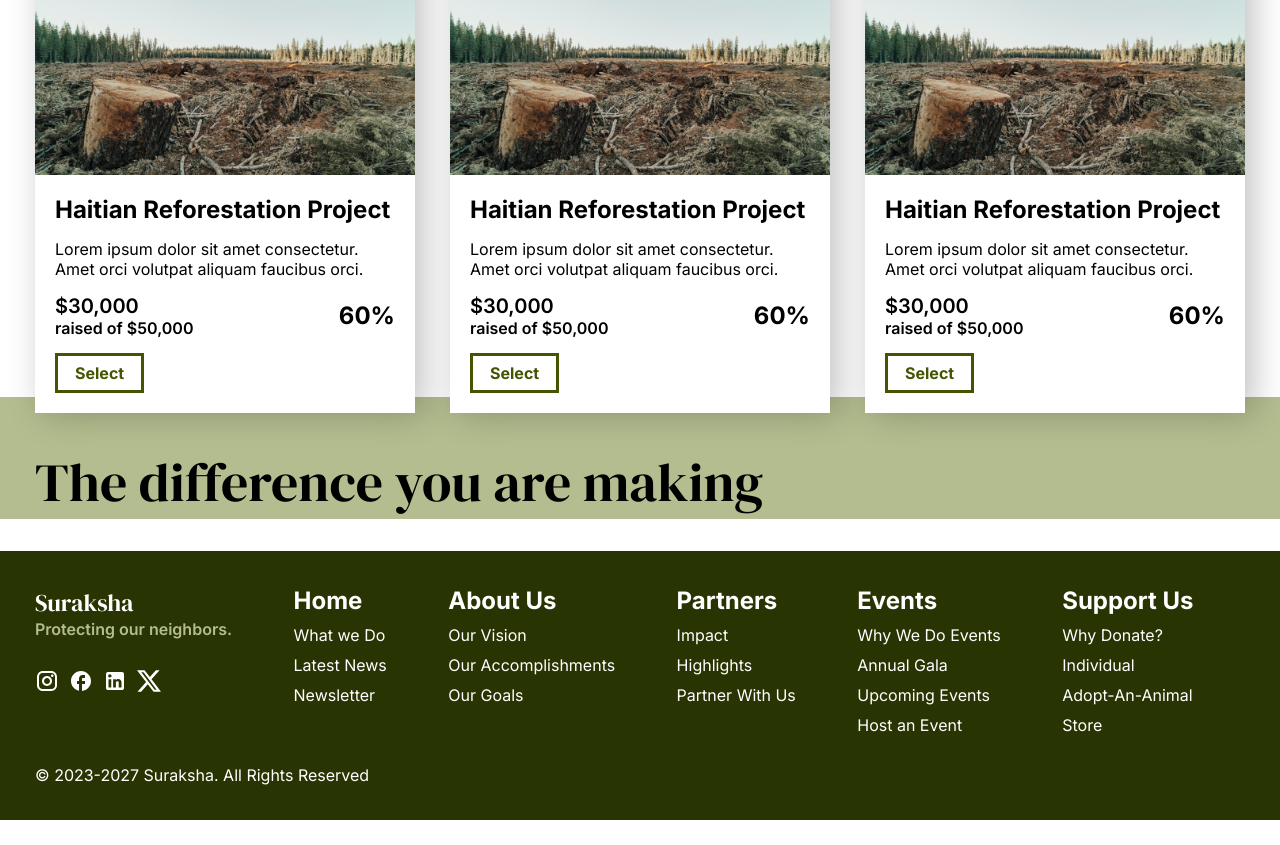
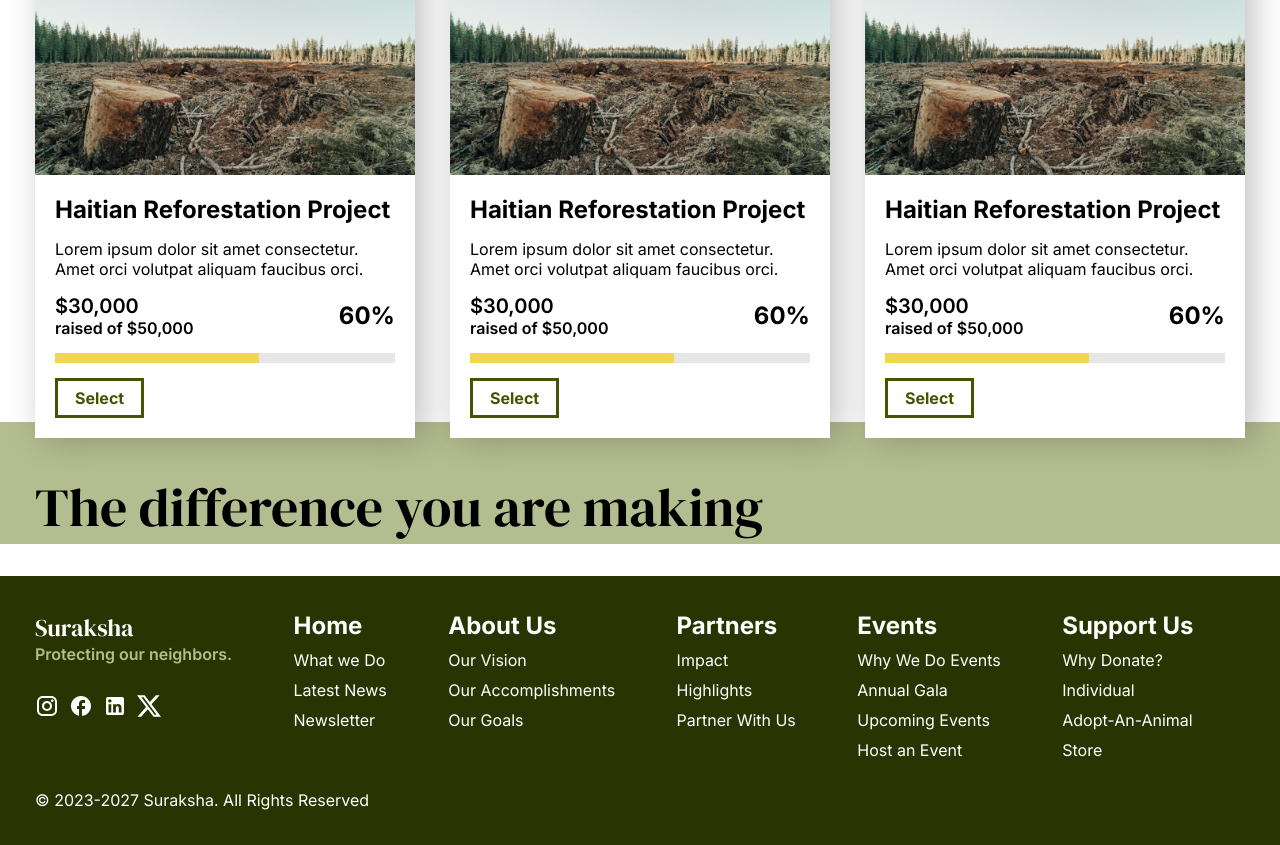
Before and after one commit to Achintya72/suraksha, a Next.js app: page /donate in a window 1280 px wide. Shown: the part 1307-2152 px from the top of the page. Before the commit the page ends 2127 px from the top, so only its background shows below. Built offline with nearby package versions, Linux system fonts and the light colour scheme.

Commit message:
Added Progress Bars to Program Cards

```diff
--- a/src/components/ProgramCards/index.jsx
+++ b/src/components/ProgramCards/index.jsx
@@ -19,6 +19,9 @@ export default function ProgramCard({ image, alt, title, desc, raised=30000, tar
                     </div>
                     <h6>{Math.round((raised / target) * 100)  + "%"}</h6>
                 </div>
+                <div className={styles.progressBg}>
+                    <div className={styles.progress} style={{ width: `${raised * 100 / target}%`}} />
+                </div>
                 <Button>Select</Button>
             </div>
         </div>
--- a/src/components/ProgramCards/program.module.css
+++ b/src/components/ProgramCards/program.module.css
@@ -28,3 +28,18 @@
     align-items: center;
     justify-content: space-between;
 }
+
+.progressBg {
+    height: 10px;
+    background-color: var(--clr-grey-1);
+    width: 100%;
+    position: relative;
+}
+
+.progress {
+    position: absolute;
+    top: 0;
+    bottom: 0;
+    left: 0;
+    background-color: var(--clr-yellow-dark);
+}
```
